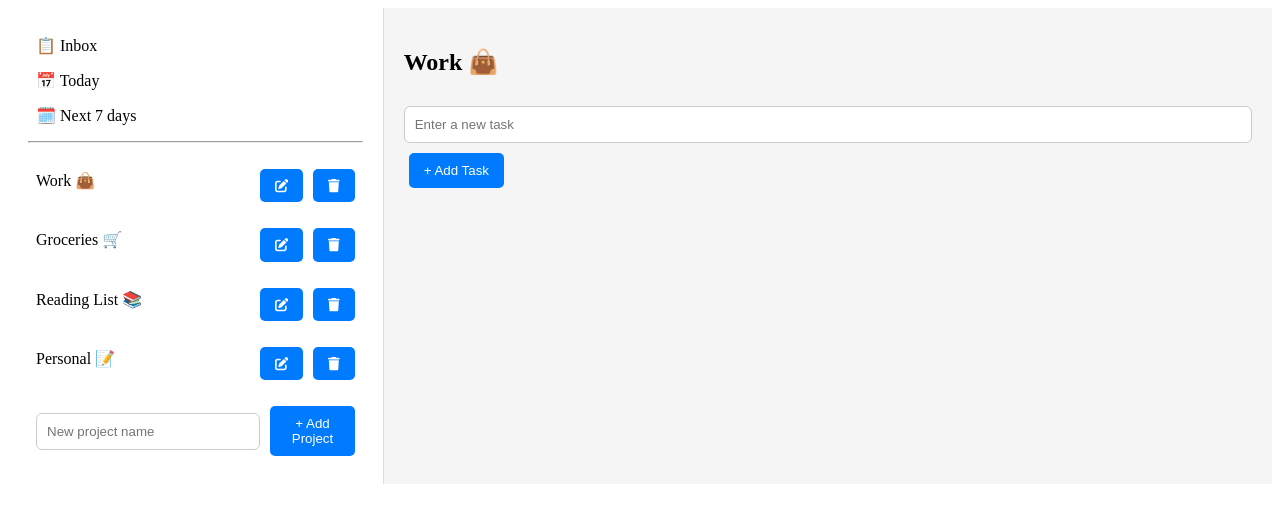
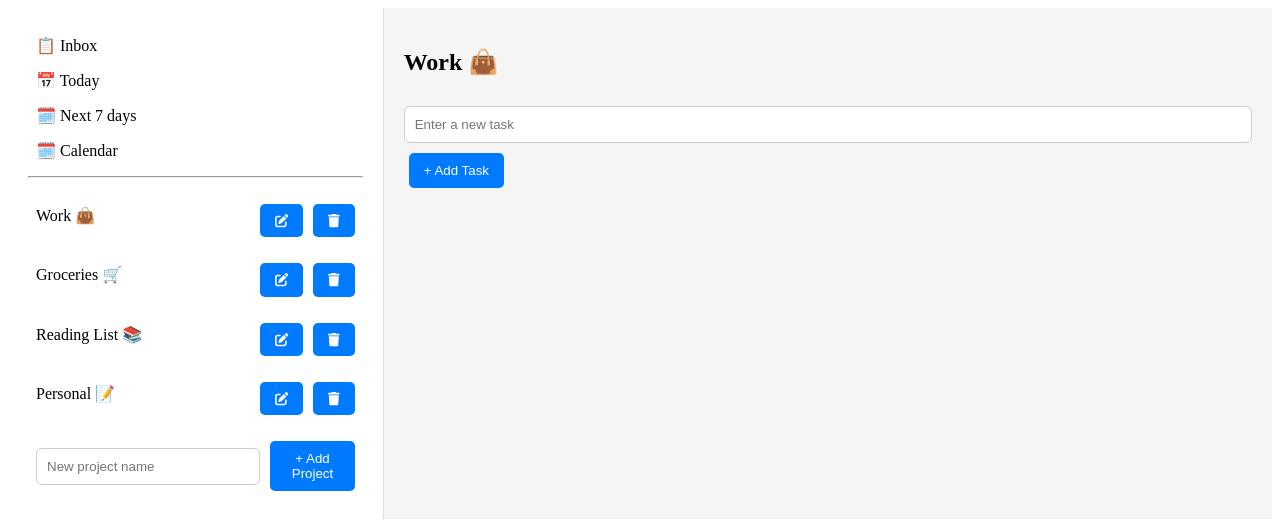
Before and after one commit to makskhv21/TodoList-app, a React (Create React App) app in the folder frontend/: page / in a window 1280 px wide. Shown: the top 530 px of the page. Built offline with nearby package versions, Linux system fonts and the light colour scheme; the HTML template or start-up script is replaced by a standard one.

Commit message:
fix: Add new name comp CalendarWeek

```diff
--- a/frontend/src/components/MainContent.js
+++ b/frontend/src/components/MainContent.js
@@ -1,7 +1,7 @@
 import { useState } from "react";
 import TaskList from "./MainContent/TaskList";
 import AddTask from "./MainContent/AddTask";
-import Calendar from './Calendar';
+import CalendarWeek from './CalendarWeek';
 
 function MainContent({ tasks, selectedProject, toggleTaskCompletion, addTask, editTask, deleteTask }) {
     const [editingTaskId, setEditingTaskId] = useState(null);
@@ -19,7 +19,7 @@ function MainContent({ tasks, selectedProject, toggleTaskCompletion, addTask, ed
         <div className="main-content">
             <h2>{selectedProject}</h2>
             {selectedProject === 'Next 7 days' ? (
-                <Calendar />
+                <CalendarWeek />
             ) : (
                 <>
                     <TaskList
--- a/frontend/src/components/Sidebar.js
+++ b/frontend/src/components/Sidebar.js
@@ -14,6 +14,7 @@ function Sidebar({ projects, setSelectedProject, addProject, editProject, delete
             <div className="sidebar-item" onClick={() => setSelectedProject('Inbox')}>📋 Inbox</div>
             <div className="sidebar-item" onClick={() => setSelectedProject('Today')}>📅 Today</div>
             <div className="sidebar-item" onClick={() => setSelectedProject('Next 7 days')}>🗓️ Next 7 days</div>
+            <div className="sidebar-item" onClick={() => setSelectedProject('Calendar')}>🗓️ Calendar</div>
             <hr />
             <div className="projects">
                 {projects.map((project, index) => (
```
Also changed, not shown: frontend/src/components/CalendarWeek.js (renamed from frontend/src/components/Calendar.js).
